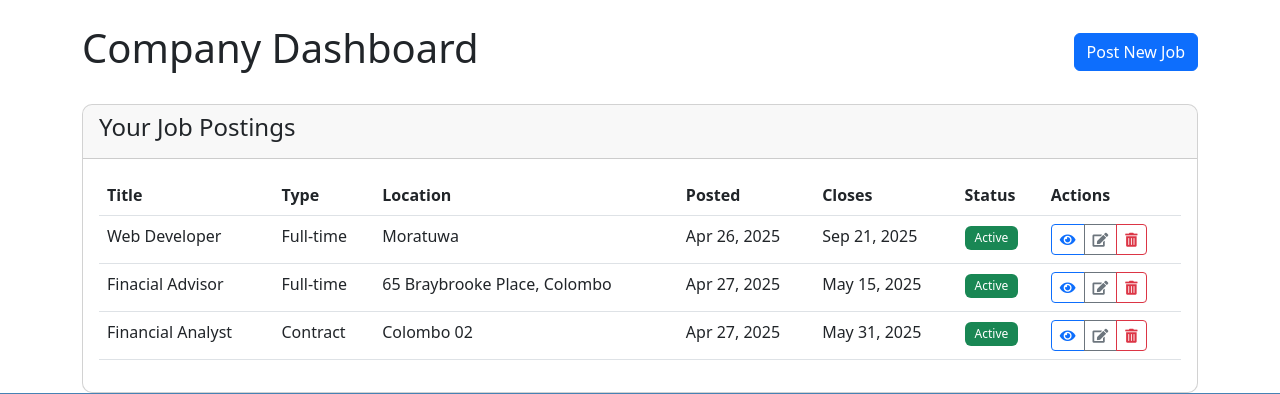
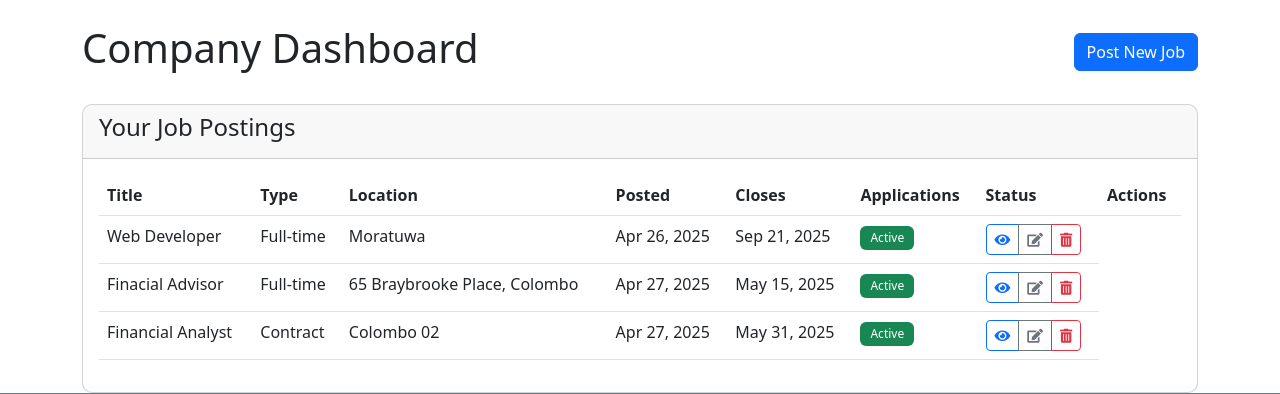
Before and after one commit to PrageethHarshana2002/job_portal, a Django app: template jobportal/jobs/templates/jobs/company_dashboard.html in a window 1280 px wide. Shown: the part 96-490 px from the top of the page. Run offline with Django 5.2, Linux system fonts and the light colour scheme; the template is opened without the code that fills it: values that come from a table or form of the project are taken from there, others are empty; data comes from the database, SQL or seed files in the repository.

Commit message:
added new column in to company dashboard

```diff
--- a/jobportal/jobs/templates/jobs/company_dashboard.html
+++ b/jobportal/jobs/templates/jobs/company_dashboard.html
@@ -22,6 +22,7 @@
                                 <th>Location</th>
                                 <th>Posted</th>
                                 <th>Closes</th>
+                                <th>Applications</th>
                                 <th>Status</th>
                                 <th>Actions</th>
 
```
